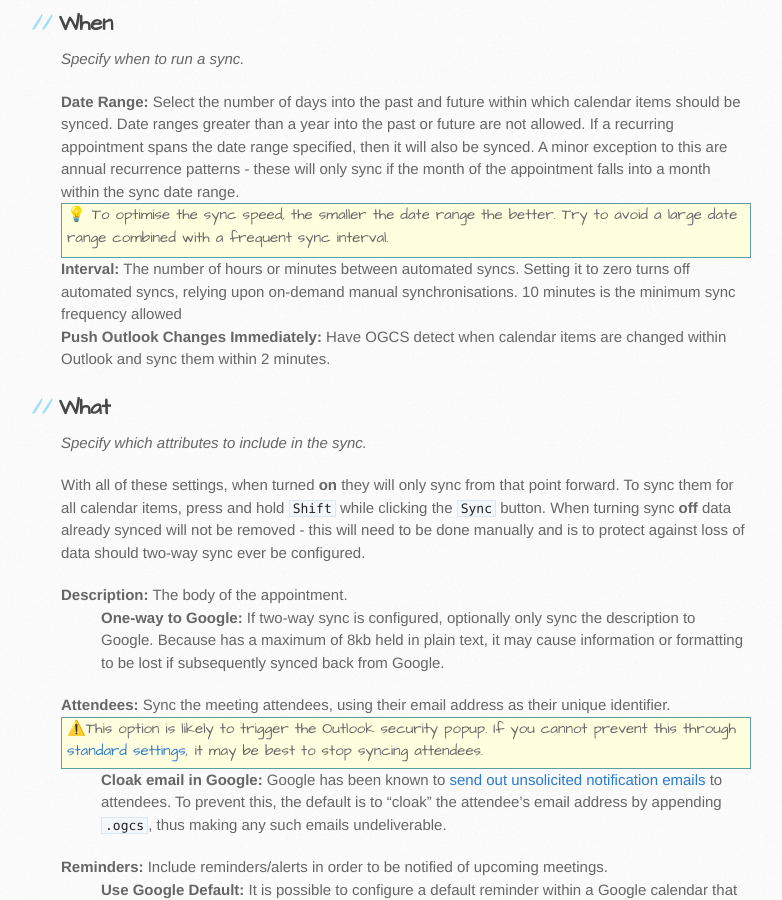
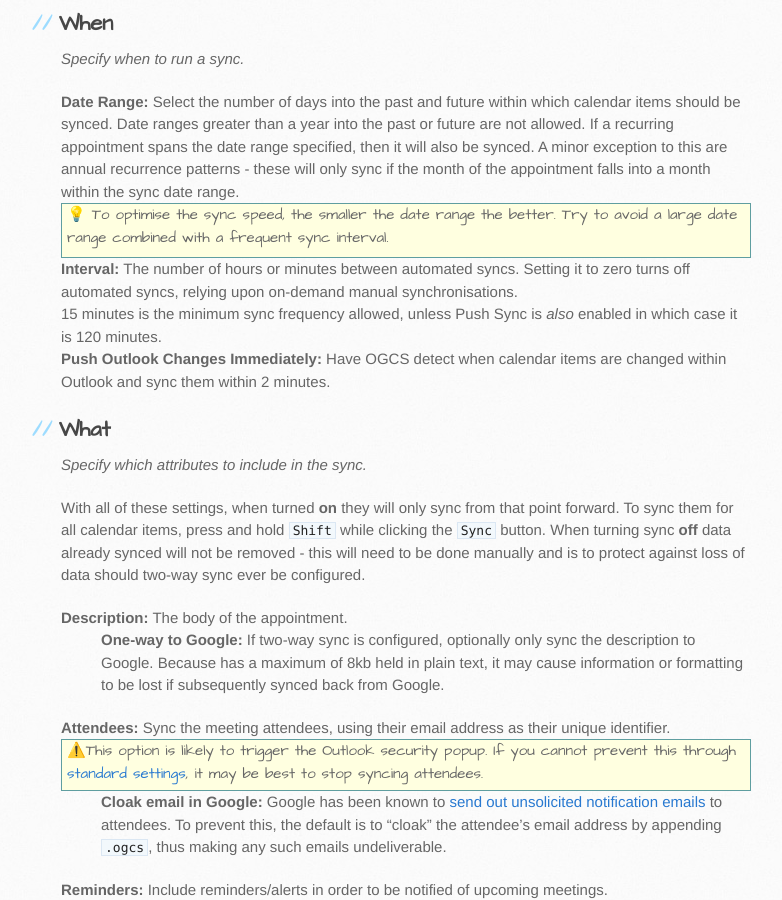
Before and after one commit to phw198/OutlookGoogleCalendarSync, a Jekyll site: the page built from guide/syncoptions.md, in a window 1280 px wide and 900 px high, scrolled down 2117 px. Shown: the whole window, without its empty margins (109-891 px from the left). Built offline with Jekyll 4.4.1, drawn with Linux system fonts in a browser that asks for light colours; emoji names are drawn with the system emoji font; comment, search, counter and statistics services are not loaded.

Commit message:
Update syncoptions.md

```diff
--- a/guide/syncoptions.md
+++ b/guide/syncoptions.md
@@ -54,7 +54,7 @@ If a recurring appointment spans the date range specified, then it will also be
 
 **Interval:** The number of hours or minutes between automated syncs.
 Setting it to zero turns off automated syncs, relying upon on-demand manual synchronisations.
-10 minutes is the minimum sync frequency allowed
+15 minutes is the minimum sync frequency allowed, unless Push Sync is _also_ enabled in which case it is 120 minutes.
 **Push Outlook Changes Immediately:** Have OGCS detect when calendar items are changed within Outlook and sync them within 2 minutes.
 
 
```
